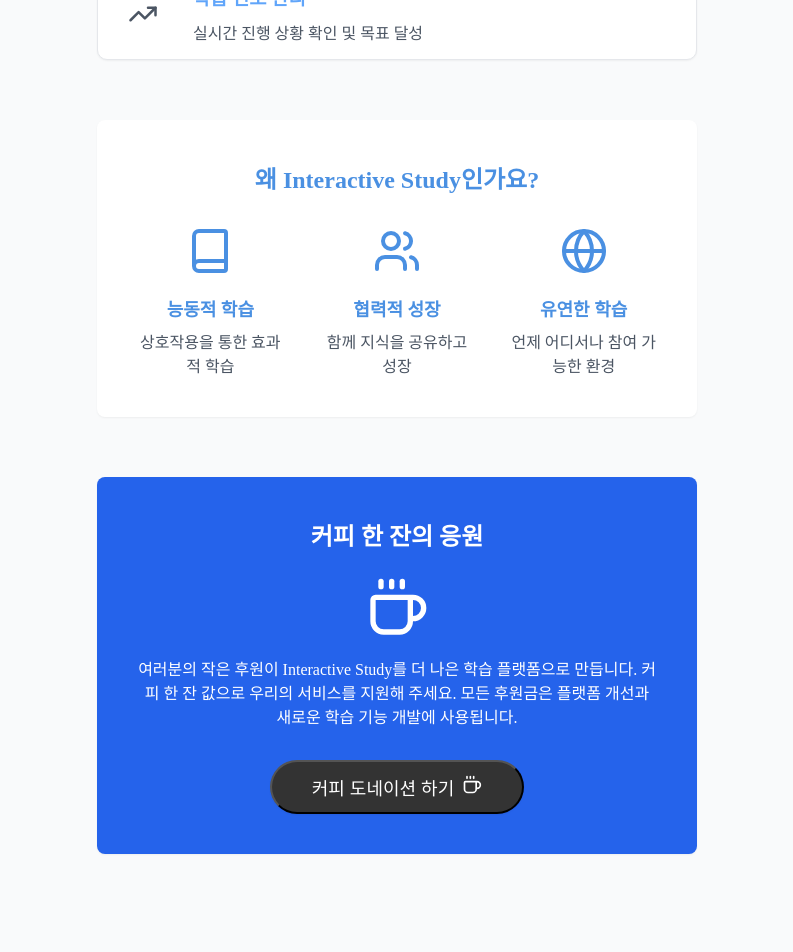
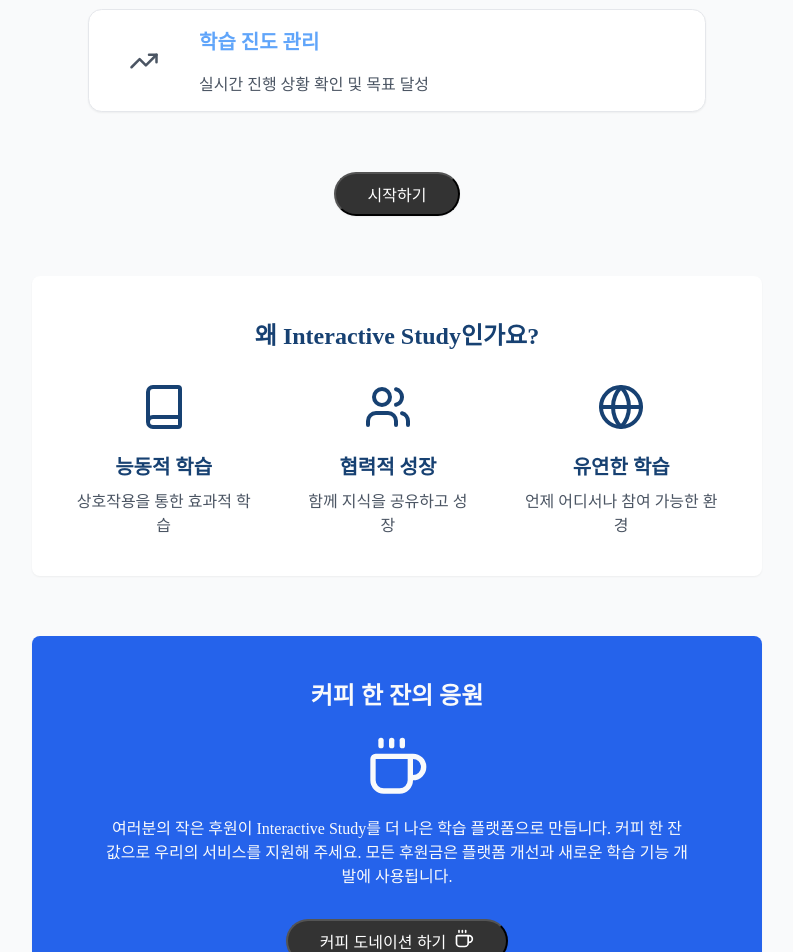
Before and after one commit to GrowTogether/grow-together-frontend, a Next.js app: page / in a window 1280 px wide. Shown: the part 760-1712 px from the top of the page, without its empty margins (243-1036 px from the left). Before the commit the page ends 1634 px from the top, so only its background shows below. Built offline with nearby package versions, Linux system fonts and the light colour scheme.

Commit message:
style: css 글로벌 변수 정의에 따른 css일괄정리

```diff
--- a/components/coffee-donation/CoffeeDonation.module.css
+++ b/components/coffee-donation/CoffeeDonation.module.css
@@ -1,37 +1,37 @@
 .container {
-    width: 600px;
-    background-color: #2563eb; /* bg-blue-600 */
-    color: white; /* text-white */
-    border-radius: 0.5rem; /* rounded-lg */
-    box-shadow: 0 1px 2px rgba(0, 0, 0, 0.05); /* shadow-sm */
-    padding: 2.5rem; /* p-10 */
+    width: var(--container-width-m);
+    color: var(--font-color-gray);
+    background-color: var(--color-blue-2);
+    border-radius: var(--border-radius-sm);
+    box-shadow: var(--box-shadow-sm);
+    padding: var(--container-padding-xl);
 }
 .title {
-    font-size: 1.5rem;
-    font-weight: 600;
-    margin-bottom: 1.5rem;
     text-align: center;
+    margin-bottom: var(--margin-md);
 }
 .content{
     display: flex;
     flex-direction: column;
     align-items: center;
-    margin-bottom: 2rem;
+    margin-bottom: var(--margin-lg);
 }
 .coffee{
-    width: 4rem;
-    height: 4rem;
-    margin-bottom: 1rem;
+    width: var(--icon-md);
+    height: var(--icon-md);
+    margin-bottom: var(--margin-sm);
 }
 .desc{
     text-align: center;
-    max-width: 42rem;
+    max-width: 90%;
 }
 .button{
+    display: flex;
+    justify-content: center;
     text-align: center;
 }
 .coffee2{
-    margin-left: 0.5rem;
-    width: 1.25rem;
-    height: 1.25rem;
+    margin-left: var(--margin-xs);
+    width: var(--iocn-xs);
+    height: var(--icon-xs);
 }
--- a/components/coffee-donation/CoffeeDonation.tsx
+++ b/components/coffee-donation/CoffeeDonation.tsx
@@ -18,7 +18,7 @@
 				</div>
 				<div className={styles.button}>
 					<Button>
-						커피 도네이션 하기
+						<p>커피 도네이션 하기</p>
 						<Coffee className={styles.coffee2} />
 					</Button>
 				</div>
--- a/components/explain-app/ExplainApp.module.css
+++ b/components/explain-app/ExplainApp.module.css
@@ -1,45 +1,31 @@
 .container {
-    width: 600px;
-    background-color: #ffffff; /* bg-white */
-    border-radius: 0.5rem; /* rounded-lg */
-    box-shadow: 0 1px 2px 0 rgba(0, 0, 0, 0.05); /* shadow-sm */
-    padding: 2.5rem; /* p-10 */
+    width: var(--container-width-m);
+    background: var(--color-white-0);
+    border-radius: var(--border-radius-sm);
+    box-shadow: var(--box-shadow-sm);
+    padding: var(--container-padding-xl);
 }
 .content {
-    display: grid; /* grid */
-    grid-template-columns: repeat(1, minmax(0, 1fr)); /* 기본 grid-cols-1 */
-    gap: 2.5rem; /* gap-10 */
+    display: flex;
+    flex-direction: row;
+    gap: 3rem;
 }
 .content > li{
     list-style: none;
     text-align: center;
 }
 .title{
-    font-size: 1.5rem; /* text-2xl */
-    font-weight: 600; /* font-semibold */
-    color: rgb(74, 144, 226); /* text-blue-600 */
-    margin-bottom: 2rem; /* mb-8 */
-    text-align: center; /* text-center */
+    text-align: center;
+    color: var(--color-navy-1);
+    margin-bottom: var(--margin-lg);
 }
 .icon {
-    width: 3rem; /* w-12 */
-    height: 3rem; /* h-12 */
-    margin-left: auto; /* mx-auto */
-    margin-right: auto; /* mx-auto */
-    margin-bottom: 1rem; /* mb-4 */
-    color:rgb(74, 144, 226); /* text-blue-500 */
+    width: var(--icon-sm);
+    height: var(--icon-sm);
+    margin-bottom: var(--margin-sm);
+    color:var(--color-navy-1);
 }
 .title2 {
-    font-size: 1.125rem; /* text-lg */
-    font-weight: 600; /* font-semibold */
-    color:rgb(74, 144, 226); /* text-blue-600 */
-    margin-bottom: 0.5rem; /* mb-2 */
+    color:var(--color-navy-1);
+    margin-bottom: var(--margin-xs);
 }
-.text-gray-600 {
-    color: #4b5563; /* text-gray-600 */
-}
-@media (min-width: 768px) {
-    .content {
-        grid-template-columns: repeat(3, minmax(0, 1fr)); /* md:grid-cols-3 */
-    }
-}
--- a/components/main-description/MainDescription.module.css
+++ b/components/main-description/MainDescription.module.css
@@ -1,5 +1,4 @@
 .desc{
-    font-size: 20px;
-    color: rgb(75 85 99);
     text-align: center;
+    font-size: var(--font-size-md);
 }
--- a/components/menu-card/MenuCard.module.css
+++ b/components/menu-card/MenuCard.module.css
@@ -1,33 +1,32 @@
 .container {
-    width: 600px;
     display: flex;
-    background-color: white;
-    box-shadow: 0px 1px 2px rgba(0, 0, 0, 0.05);
+    cursor: pointer;
+    width: var(--container-width-s);
+    background: var(--color-white-0);
+    border: var(--border-slim);
+    box-shadow: var(--box-shadow-sm);
+    border-radius: var(--border-radius-md);
+    padding: var(--container-padding-sm);
     transition: all 300ms;
-    cursor: pointer;
-    margin-top: 20px;
-    border-radius: 10px;
-    border: 1px solid rgb(229, 231, 235);
-    padding: 5px;
 }
 .container:hover {
-    background-color: #ebf8ff; /* equivalent to hover:bg-blue-50 */
-    box-shadow: 0px 4px 6px rgba(0, 0, 0, 0.1); /* equivalent to hover:shadow-md */
+    background-color: var(--color-blue-0-0);
+    box-shadow: var(--box-shadow-md);
 }
 .icon{
     display: flex;
     align-items: center;
     justify-content: center;
-    padding: 15px 10px 15px 15px;
-    margin-left: 10px;
+    padding: var(--container-padding-md);
+    margin-left: var(--margin-sm);
 }
 .content{
-    margin-left: 15px;
+    margin-left: var(--margin-sm);
 }
 .title{
-    color:rgb(96 165 250);
-    padding: 10px;
+    color:var(--color-blue-1);
+    padding: var(--container-padding-sm);
 }
 .desc{
-    padding: 0px 10px 10px 10px;
+    padding: var(--container-padding-sm);
 }
--- a/components/menu-list/MenuList.module.css
+++ b/components/menu-list/MenuList.module.css
@@ -1,4 +1,8 @@
-
+.container{
+    display: flex;
+    flex-direction: column;
+    gap: 20px;
+}
 .container > li{
     list-style: none;
 }
--- a/components/ui/button/Button.module.css
+++ b/components/ui/button/Button.module.css
@@ -1,14 +1,16 @@
 .button {
-    background-color: #333333; /* Darker gray for the button background */
-    color: white; /* Keep the text white */
-    font-size: 1.125rem; /* text-lg */
-    padding: 0.75rem 2.5rem; /* px-10 py-3 */
-    border-radius: 9999px; /* rounded-full */
-    box-shadow: 0 1px 2px rgba(0, 0, 0, 0.05); /* shadow-sm */
-    transition: all 0.3s ease; /* transition-all duration-300 */
+    display: flex;
+    flex-direction: row;
+    font-size: var(--font-size-default);
+    color: var(--color-white-0);
+    background: var(--color-gray-3);
+    padding: var(--container-padding-sm) var(--container-padding-lg);
+    border-radius: var(--border-radius-xl);
+    box-shadow: var(--box-shadow-sm);
+    transition: all 0.3s ease;
 }
 
 .button:hover {
-    background-color: #000000; /* Change to black on hover */
-    box-shadow: 0 4px 6px rgba(0, 0, 0, 0.1); /* hover:shadow-md */
+    background-color: var(--color-black-0);
+    box-shadow: var(--box-shadow-md);
 }
--- a/layouts/BasicLayout.module.css
+++ b/layouts/BasicLayout.module.css
@@ -1,13 +1,27 @@
 .outline{
-    padding: 20px 20px 20px 20px
+    padding: var(--container-padding-lg);
 }
 .controls{
     display: flex;
     flex-direction: row-reverse;
 }
 .sign, .join, .sepa{
-    background-color: transparent;
-    border: 0px solid;
-    font-size: 16px;
-    margin-left: 10px;
+    background: transparent;
+    font-size: var(--font-size-sm);
+    border: var(--border-none);
+    margin-left: var(--margin-xs);
 }
+.footer{
+    display: flex;
+    align-items: center;
+    justify-content: center;
+    height: 200px;
+}
+.content{
+    display: flex;
+    flex-direction: row;
+    gap: 10px;
+}
+.desc{
+    margin-top: 2px;
+}
--- a/pages/index.tsx
+++ b/pages/index.tsx
@@ -6,6 +6,7 @@
 import BasicLayout from '@/layouts/BasicLayout';
 import CoffeeDonation from '@/components/coffee-donation/CoffeeDonation';
 import ExplainApp from '@/components/explain-app/ExplainApp';
+import Button from '@/components/ui/button/Button';
 
 export default function Home() {
 	return (
@@ -26,6 +27,11 @@
 						<MenuList></MenuList>
 					</section>
 					<section>
+						<div className={styles.start}>
+							<Button>시작하기</Button>
+						</div>
+					</section>
+					<section>
 						<ExplainApp></ExplainApp>
 					</section>
 					<section>
--- a/styles/globals.css
+++ b/styles/globals.css
@@ -1,101 +1,95 @@
 :root {
-  --max-width: 1100px;
-  --border-radius: 12px;
-  --font-mono: ui-monospace, Menlo, Monaco, "Cascadia Mono", "Segoe UI Mono",
-    "Roboto Mono", "Oxygen Mono", "Ubuntu Monospace", "Source Code Pro",
-    "Fira Mono", "Droid Sans Mono", "Courier New", monospace;
+  /* Width */
+  --container-width-s: 600px;
+  --container-width-m: 650px;
+  /* Colors */
+  --color-white-0: #ffffff;
+  --color-black-0: #000000;
+  --color-gray-0: #f9fafb;
+  --color-gray-1: #e5e7eb;
+  --color-gray-2: #4b5563;
+  --color-gray-3: #333333;
+  --color-blue-0-0: #ebf8ff;
+  --color-blue-0: #5cb3ff;
+  --color-blue-1: #60a5fa;
+  --color-blue-2: #2563eb;
+  --color-navy-1: #174172;
 
-  --foreground-rgb: 0, 0, 0;
-  --background-start-rgb:  249, 250, 251;
+  /* Font Sizes */
+  --font-size-default: 16px; /* 기본 폰트 크기 */
+  --font-size-xs: 0.75rem;  /* 12px */
+  --font-size-sm: 0.875rem; /* 14px */
+  --font-size-base: 1rem;   /* 16px, 기본값 */
+  --font-size-md: 1.25rem;  /* 20px */
+  --font-size-lg: 1.5rem;   /* 24px */
+  --font-size-xl: 2rem;     /* 32px */
+  --font-size-2xl: 2.5rem;  /* 40px */
 
-  --primary-glow: conic-gradient(
-    from 180deg at 50% 50%,
-    #16abff33 0deg,
-    #0885ff33 55deg,
-    #54d6ff33 120deg,
-    #0071ff33 160deg,
-    transparent 360deg
-  );
-  --secondary-glow: radial-gradient(
-    rgba(255, 255, 255, 1),
-    rgba(255, 255, 255, 0)
-  );
+  /* Font color */
+  --font-color-white: var(--color-white-0);
+  --font-color-gray: var(--color-gray-0);
+  --font-color-default: var(--color-gray-2);
 
-  --tile-start-rgb: 239, 245, 249;
-  --tile-end-rgb: 228, 232, 233;
-  --tile-border: conic-gradient(
-    #00000080,
-    #00000040,
-    #00000030,
-    #00000020,
-    #00000010,
-    #00000010,
-    #00000080
-  );
+  /* Font Weights */
+  --font-weight-semibold: 600;
+  --font-weight-bold: 700;
 
-  --callout-rgb: 238, 240, 241;
-  --callout-border-rgb: 172, 175, 176;
-  --card-rgb: 180, 185, 188;
-  --card-border-rgb: 131, 134, 135;
+  /* Border Radius */
+  --border-radius-sm: 0.5rem;
+  --border-radius-md: 0.85rem;
+  --border-radius-xl: 2rem;
+
+  /* Box Shadow */
+  --box-shadow-sm: 0 1px 2px rgba(0, 0, 0, 0.05);
+  --box-shadow-md: 0px 4px 6px rgba(0, 0, 0, 0.1);
+
+  /* Padding */
+  --container-padding-xl: 2.5rem;
+  --container-padding-lg: 2rem;
+  --container-padding-md: 1rem;
+  --container-padding-sm: 0.5rem;
+  --margin-xs: 0.5rem;
+  --margin-sm: 1rem;
+  --margin-md: 1.5rem;
+  --margin-lg: 2rem;
+
+  /* Icon size */
+  --icon-xs: 1.25rem;
+  --icon-sm: 3rem;
+  --icon-md: 4rem;
+
+  /* border */
+  --border-none: 0px;
+  --border-slim: 1px solid var(--color-gray-1);
 }
-
-@media (prefers-color-scheme: dark) {
-  :root {
-    --foreground-rgb: 255, 255, 255;
-    --background-start-rgb: 0, 0, 0;
-    --background-end-rgb: 0, 0, 0;
-
-    --primary-glow: radial-gradient(rgba(1, 65, 255, 0.4), rgba(1, 65, 255, 0));
-    --secondary-glow: linear-gradient(
-      to bottom right,
-      rgba(1, 65, 255, 0),
-      rgba(1, 65, 255, 0),
-      rgba(1, 65, 255, 0.3)
-    );
-
-    --tile-start-rgb: 2, 13, 46;
-    --tile-end-rgb: 2, 5, 19;
-    --tile-border: conic-gradient(
-      #ffffff80,
-      #ffffff40,
-      #ffffff30,
-      #ffffff20,
-      #ffffff10,
-      #ffffff10,
-      #ffffff80
-    );
-
-    --callout-rgb: 20, 20, 20;
-    --callout-border-rgb: 108, 108, 108;
-    --card-rgb: 100, 100, 100;
-    --card-border-rgb: 200, 200, 200;
-  }
+* {
+  margin: 0;
+  padding: 0;
 }
-
-* {
-  box-sizing: border-box;
-  padding: 0;
-  margin: 0;
-}
-
 html,
 body {
   max-width: 100vw;
   overflow-x: hidden;
+  font-size: var(--font-size-default);
 }
-
 body {
-  color: rgb(75 85 99);
-  background: rgb(var(--background-start-rgb));
+  color: var(--font-color-default);
+  background: var(--color-gray-0);
 }
-
+/* h태그 폰트 크기 정의 */
+h1 {
+  font-size: var(--font-size-xl);
+}
+h2 {
+  font-size: var(--font-size-lg);
+}
+h3 {
+  font-size: var(--font-size-md);
+}
+h4 {
+  font-size: var(--font-size-base);
+}
 a {
   color: inherit;
   text-decoration: none;
 }
-
-@media (prefers-color-scheme: dark) {
-  html {
-    color-scheme: dark;
-  }
-}
```
Also changed, not shown: layouts/BasicLayout.tsx (+14 -2 lines).
